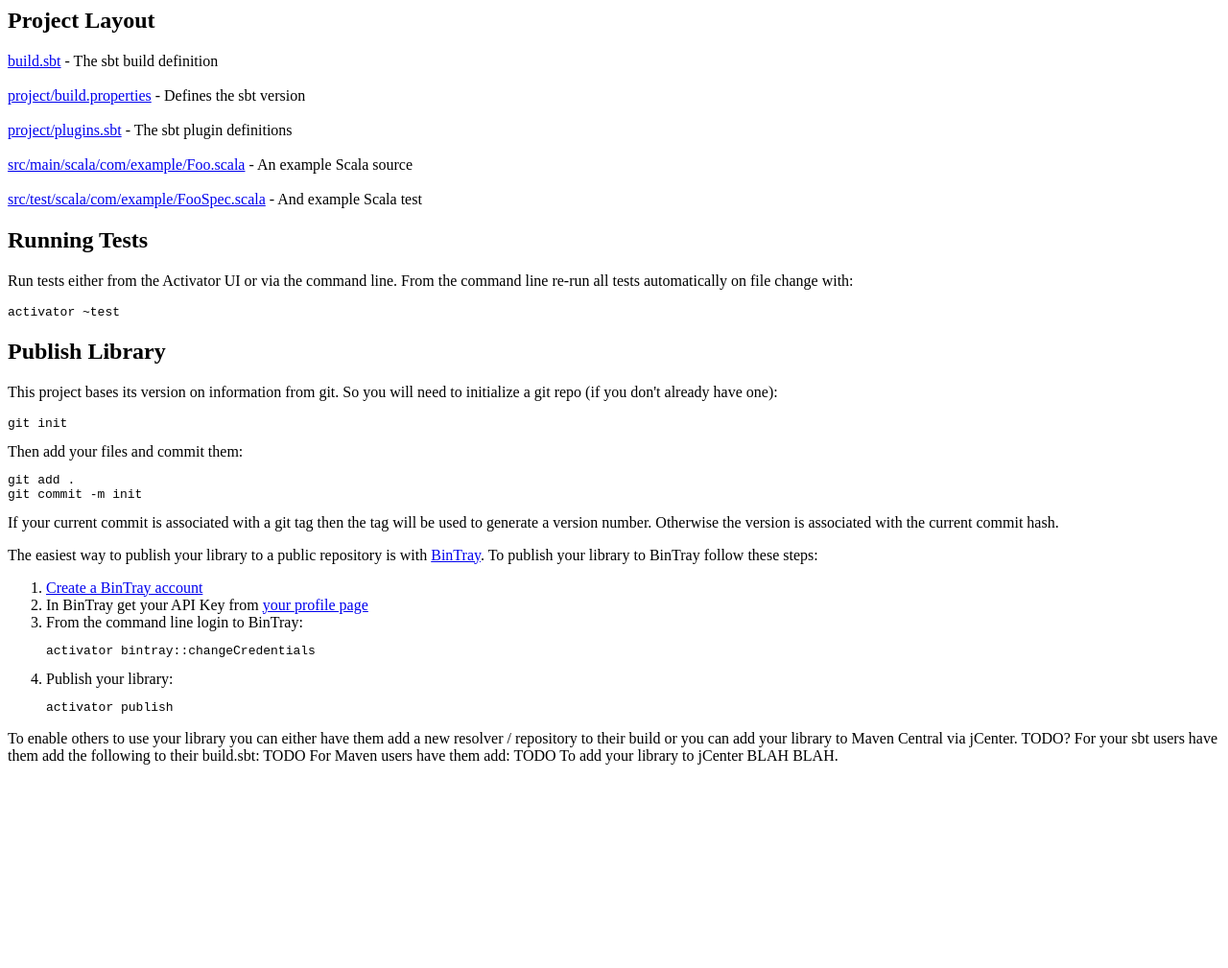
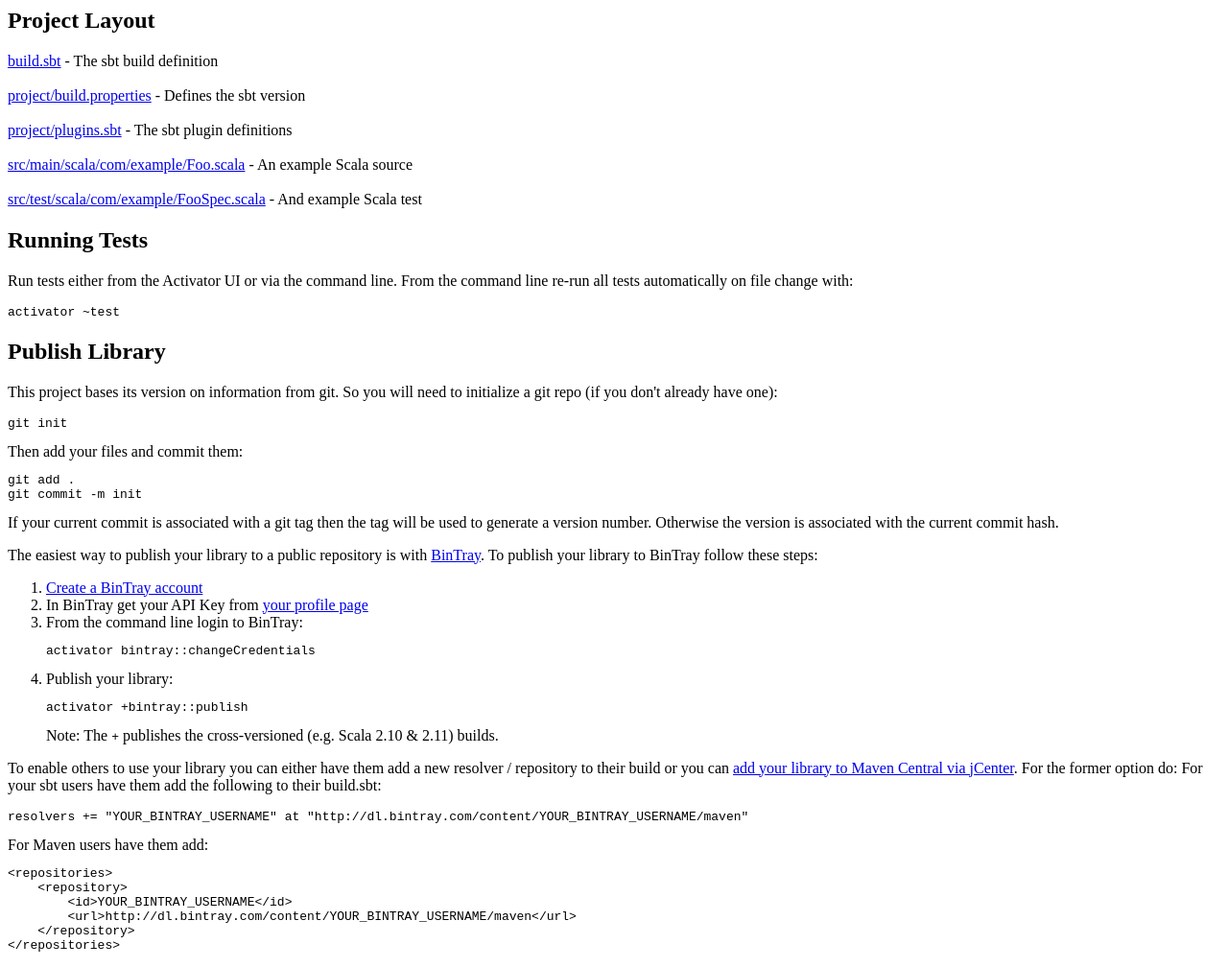
Before and after one commit to jamesward/scala-library-seed, a plain HTML site: page tutorial/index.html in a window 1280 px wide. Shown: the whole page at 96% size. Before the commit the page ends 813 px from the top, so only its background shows below. Drawn offline with Linux system fonts and the light colour scheme.

Commit message:
more info on publishing

```diff
--- a/tutorial/index.html
+++ b/tutorial/index.html
@@ -47,21 +47,25 @@ git commit -m init</code></pre>
             </li>
             <li>
                 Publish your library:
-                <pre><code>activator publish</code></pre>
+                <pre><code>activator +bintray::publish</code></pre>
+                Note: The <code>+</code> publishes the cross-versioned (e.g. Scala 2.10 & 2.11) builds.
             </li>
         </ol>
     </p>
 
     <p>
-        To enable others to use your library you can either have them add a new resolver / repository to their build or you can add your library to Maven Central via jCenter.  TODO?
+        To enable others to use your library you can either have them add a new resolver / repository to their build or you can <a href="http://blog.bintray.com/2014/02/11/bintray-as-pain-free-gateway-to-maven-central/" target="_blank">add your library to Maven Central via jCenter</a>.  For the former option do:
 
         For your sbt users have them add the following to their build.sbt:
-        TODO
+        <pre><code>resolvers += "YOUR_BINTRAY_USERNAME" at "http://dl.bintray.com/content/YOUR_BINTRAY_USERNAME/maven"</code></pre>
 
         For Maven users have them add:
-        TODO
-
-        To add your library to jCenter BLAH BLAH.
+        <pre><code>&lt;repositories&gt;
+    &lt;repository&gt;
+        &lt;id&gt;YOUR_BINTRAY_USERNAME&lt;/id&gt;
+        &lt;url&gt;http://dl.bintray.com/content/YOUR_BINTRAY_USERNAME/maven&lt;/url&gt;
+    &lt;/repository&gt;
+&lt;/repositories&gt;</code></pre>
 
     </p>
 </div>
```
